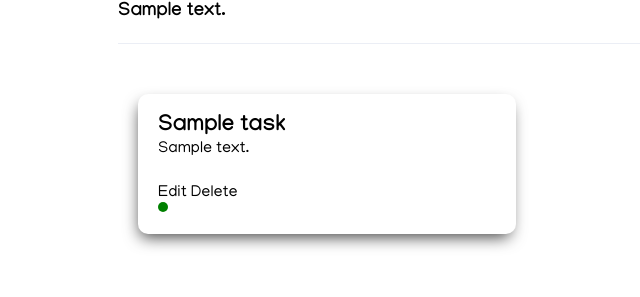
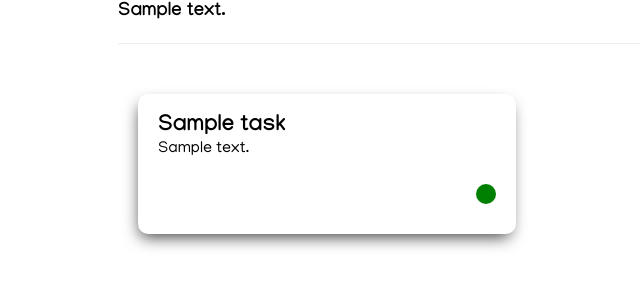
Before and after one commit to vitualizz/django-todoList, a Django app: page /lists/1 in a window 1280 px wide. Shown: the part 151-448 px from the top of the page, without its empty margins (10-650 px from the left). Run offline with Django 3.2, Linux system fonts and the light colour scheme; a user stored in the database is signed in; tables that the repository leaves empty hold one stand-in row (values such as "Sample post"); style sheets or scripts are compiled from the project's sources; some libraries are stand-ins or nearby versions.

Commit message:
font awesome for actions

```diff
--- a/lists/static/lists/show/styles/main.sass
+++ b/lists/static/lists/show/styles/main.sass
@@ -1,12 +1,19 @@
 .list
   &__info
     border-bottom: 1px solid #ebeef5
+    display: flex
+    justify-content: space-between
     margin: 40px 0px
     padding-bottom: 20px
+    &Actions
+      font-size: 3em
 
   &__tasks
     display: flex
     flex-wrap: wrap
+    &Actions
+      font-size: 3em
+      width: 100%
 
   &__task
     border-radius: 10px
@@ -18,6 +25,13 @@
     &Content
       height: 70%
 
+    &Footer
+      align-items: center
+      display: flex
+      justify-content: space-between
+      &Actions
+        font-size: 1.3em
+
     &Title
       font-size: 1.4em
       font-weight: bold
@@ -26,8 +40,8 @@
         font-weight: 100
 
     &Status
-      width: 10px
-      height: 10px
+      width: 20px
+      height: 20px
       border-radius: 100%
       &Completed
         background: green
--- a/lists/templates/lists/show.html
+++ b/lists/templates/lists/show.html
@@ -14,11 +14,25 @@
   <div class='container'>
     <div class='list'>
       <div class='list__info'>
-        <h1>{{ list.name }}</h1>
-        <h3>{{ list.description }}</h3>
+        <div class='list__infoContent'>
+          <h1>{{ list.name }}</h1>
+          <h3>{{ list.description }}</h3>
+        </div>
+
+        <div class='list__infoActions'>
+          <a href='{% url 'lists:edit' pk=list.pk %}'>
+            <i class='fas fa-edit'></i>
+          </a>
+        </div>
       </div>
 
       <div class='list__tasks'>
+        <div class='list__tasksActions'>
+          <a href='{% url 'tasks:new' pk=list.pk %}'>
+            <i class='fas fa-plus'></i>
+          </a>
+        </div>
+
         {% for task in tasks %}
           <div class='list__task'>
             <div class='list__taskContent'>
@@ -35,9 +49,14 @@
             </div>
 
             <div class='list__taskFooter'>
-              <div class='list__taskActions'>
-                <a href='{% url 'tasks:edit' pk=task.pk %}'>Edit</a>
-                <a href='{% url 'tasks:delete' pk=task.pk %}' method='delete' >Delete</a>
+              <div class='list__taskFooterActions'>
+                <a href='{% url 'tasks:edit' pk=task.pk %}'>
+                  <i class='fas fa-edit'></i>
+                </a>
+
+                <a href='{% url 'tasks:delete' pk=task.pk %}'>
+                  <i class='fas fa-trash'></i>
+                </a>
               </div>
 
               <div class='
--- a/templates/layouts/account.html
+++ b/templates/layouts/account.html
@@ -5,11 +5,14 @@
 
   {% block head_content %}{% endblock %}
   {% load sass_tags %}
+  {% load static %}
 
   <link rel='preconnect' href='https://fonts.gstatic.com'>
   <link href='https://fonts.googleapis.com/css2?family=Manjari:wght@100;400;700&display=swap' rel='stylesheet'>
+  <link href="{% static 'fontawesome_free/css/solid.min.css' %}" rel="stylesheet" type="text/css">
   <link rel='stylesheet' href='{% sass_src 'styles/main.sass'%}'>
 
+  <script src="{% static 'fontawesome_free/js/all.min.js' %}"></script>
   <meta name='viewport' content='width=device-width, initial-scale=1'>
 
 </head>
--- a/templates/layouts/base.html
+++ b/templates/layouts/base.html
@@ -5,12 +5,15 @@
 
   {% block head_content %}{% endblock %}
   {% load sass_tags %}
+  {% load static %}
 
   <link rel='preconnect' href='https://fonts.gstatic.com'>
   <link href='https://fonts.googleapis.com/css2?family=Manjari:wght@100;400;700&display=swap' rel='stylesheet'>
+  <link href="{% static 'fontawesome_free/css/solid.min.css' %}" rel="stylesheet" type="text/css">
   <link rel='stylesheet' href='{% sass_src 'styles/main.sass'%}'>
   {% block styles %}{% endblock %}
 
+  <script src="{% static 'fontawesome_free/js/all.min.js' %}"></script>
   <meta name='viewport' content='width=device-width, initial-scale=1'>
 
 </head>
--- a/todoList/settings.py
+++ b/todoList/settings.py
@@ -46,7 +46,10 @@ THIRD_PARTY_APPS = [
     'sass_processor',
 
     # Widget Tweaks
-    'widget_tweaks'
+    'widget_tweaks',
+
+    # Font Awesome
+    'fontawesome-free'
 ]
 
 LOCAL_APPS = [
```
Also changed, not shown: static/lists/show/styles/main.css (+15 -2 lines), 1 other file.
